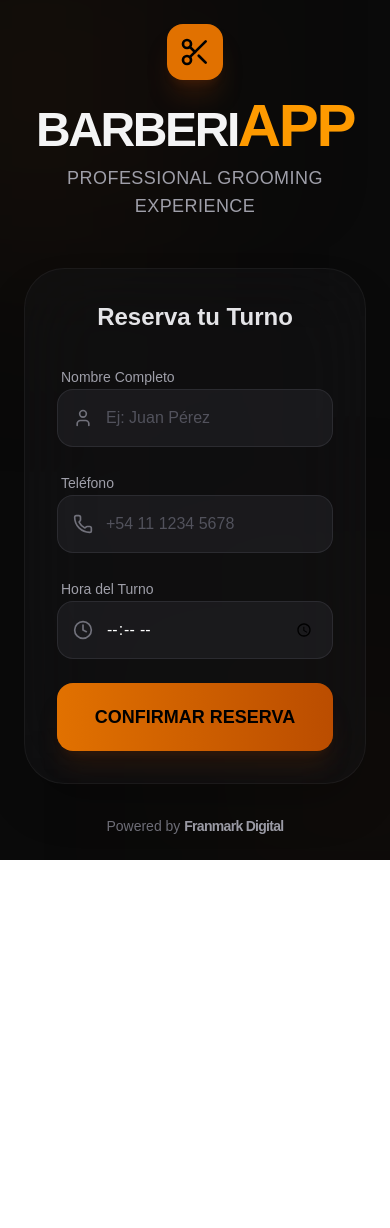
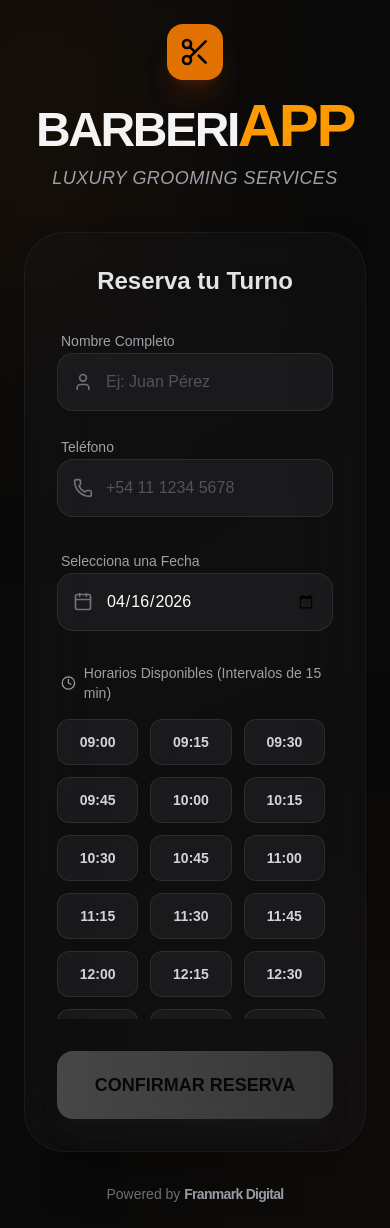
Before and after one commit to Lumpagol10/Barberiapp, a Next.js app: page / in a window 390 px wide. Before the commit the page ends 860 px from the top, so only its background shows below. Built offline with nearby package versions, Linux system fonts and the light colour scheme; no server answers; the database is empty.

Commit message:
feat: implementado selector de turnos de 15 min y lógica de disponibilidad dinámica

```diff
--- a/src/app/page.tsx
+++ b/src/app/page.tsx
@@ -1,20 +1,109 @@
 'use client'
 
-import { useState } from 'react'
-import { Scissors, Clock, Phone, User, CheckCircle2 } from 'lucide-react'
+import { useState, useEffect } from 'react'
+import { Scissors, Clock, Phone, User, CheckCircle2, Calendar as CalendarIcon } from 'lucide-react'
+import { supabase } from '@/lib/supabase'
 
 export default function Home() {
   const [submitted, setSubmitted] = useState(false)
   const [loading, setLoading] = useState(false)
+  const [fetchingSlots, setFetchingSlots] = useState(false)
+
+  // Form States
+  const [nombre, setNombre] = useState('')
+  const [telefono, setTelefono] = useState('')
+  const [fecha, setFecha] = useState(new Date().toISOString().split('T')[0])
+  const [horaSeleccionada, setHoraSeleccionada] = useState('')
+
+  // Availability States
+  const [availableSlots, setAvailableSlots] = useState<string[]>([])
+  const [bookedSlots, setBookedSlots] = useState<string[]>([])
+  const [config, setConfig] = useState({ apertura: '09:00', cierre: '20:00', intervalo: 15 })
+
+  useEffect(() => {
+    fetchAvailability()
+  }, [fecha])
+
+  const fetchAvailability = async () => {
+    setFetchingSlots(true)
+    try {
+      // 1. Fetch Config
+      const { data: configData } = await supabase
+        .from('configuracion_barberia')
+        .select('*')
+        .single()
+
+      if (configData) {
+        setConfig({
+          apertura: configData.hora_apertura,
+          cierre: configData.hora_cierre,
+          intervalo: configData.intervalo_minutos
+        })
+      }
+
+      // 2. Fetch Booked Turns for selected date
+      const { data: turnsData } = await supabase
+        .from('turnos')
+        .select('hora')
+        .eq('fecha', fecha)
+
+      const booked = turnsData?.map(t => t.hora.substring(0, 5)) || []
+      setBookedSlots(booked)
+
+      // 3. Generate All Possible Slots
+      generateSlots(
+        configData?.hora_apertura || '09:00',
+        configData?.hora_cierre || '20:00',
+        configData?.intervalo_minutos || 15
+      )
+    } catch (error) {
+      console.error('Error fetching availability:', error)
+    } finally {
+      setFetchingSlots(false)
+    }
+  }
+
+  const generateSlots = (apertura: string, cierre: string, intervalo: number) => {
+    const slots = []
+    let current = new Date(`2024-01-01T${apertura}`)
+    const end = new Date(`2024-01-01T${cierre}`)
+
+    while (current < end) {
+      const timeString = current.toTimeString().substring(0, 5)
+      slots.push(timeString)
+      current.setMinutes(current.getMinutes() + intervalo)
+    }
+    setAvailableSlots(slots)
+  }
 
   const handleSubmit = async (e: React.FormEvent) => {
     e.preventDefault()
+    if (!horaSeleccionada) {
+      alert('Por favor selecciona un horario')
+      return
+    }
+
     setLoading(true)
-    // Simular envío de reserva
-    setTimeout(() => {
+
+    const { error } = await supabase
+      .from('turnos')
+      .insert([
+        {
+          cliente_nombre: nombre,
+          cliente_telefono: telefono,
+          fecha: fecha,
+          hora: horaSeleccionada
+        }
+      ])
+
+    if (error) {
+      console.error('Error saving appointment:', error)
+      alert('Hubo un error al guardar tu turno. Por favor intenta de nuevo.')
+      setLoading(false)
+    } else {
       setLoading(false)
       setSubmitted(true)
-    }, 1500)
+    }
   }
 
   if (submitted) {
@@ -26,10 +115,16 @@ export default function Home() {
           </div>
           <h2 className="text-3xl font-bold text-white">¡Turno Reservado!</h2>
           <p className="text-zinc-400 text-lg">
-            Gracias por elegir <span className="text-amber-500 font-semibold">Barberiapp</span>. Te esperamos en la hora seleccionada.
+            Gracias <span className="text-white font-medium">{nombre}</span>. Tu turno para el <span className="text-amber-500 font-semibold">{fecha}</span> a las <span className="text-amber-500 font-semibold">{horaSeleccionada}hs</span> ha sido confirmado.
           </p>
           <button
-            onClick={() => setSubmitted(false)}
+            onClick={() => {
+              setSubmitted(false)
+              setNombre('')
+              setTelefono('')
+              setHoraSeleccionada('')
+              fetchAvailability()
+            }}
             className="w-full py-4 bg-amber-600 hover:bg-amber-700 text-white font-bold rounded-xl transition-all shadow-lg shadow-amber-900/20"
           >
             Nueva Reserva
@@ -45,7 +140,7 @@ export default function Home() {
       <div className="absolute top-[-10%] left-[-10%] w-[40%] h-[40%] bg-amber-900/20 rounded-full blur-[120px]" />
       <div className="absolute bottom-[-10%] right-[-10%] w-[40%] h-[40%] bg-amber-900/10 rounded-full blur-[120px]" />
 
-      <header className="mb-12 text-center relative z-10">
+      <header className="mb-10 text-center relative z-10">
         <div className="flex items-center justify-center mb-4">
           <div className="p-3 bg-amber-600 rounded-2xl shadow-xl shadow-amber-900/30">
             <Scissors className="w-8 h-8 text-black" />
@@ -54,20 +149,23 @@ export default function Home() {
         <h1 className="text-5xl font-extrabold tracking-tighter sm:text-6xl mb-2">
           BARBERI<span className="text-amber-500 text-6xl">APP</span>
         </h1>
-        <p className="text-zinc-400 text-lg font-light tracking-wide">PROFESSIONAL GROOMING EXPERIENCE</p>
+        <p className="text-zinc-400 text-lg font-light tracking-wide italic">LUXURY GROOMING SERVICES</p>
       </header>
 
-      <main className="w-full max-w-lg relative z-10">
+      <main className="w-full max-w-2xl relative z-10">
         <div className="bg-zinc-900/40 backdrop-blur-2xl border border-white/5 p-8 sm:p-10 rounded-[2.5rem] shadow-2xl">
           <h2 className="text-2xl font-semibold mb-8 text-center text-zinc-200">Reserva tu Turno</h2>
 
-          <form onSubmit={handleSubmit} className="space-y-6">
+          <form onSubmit={handleSubmit} className="space-y-8">
+            <div className="grid md:grid-cols-2 gap-6">
               <div className="space-y-2">
                 <label className="text-sm font-medium text-zinc-400 ml-1">Nombre Completo</label>
                 <div className="relative">
                   <User className="absolute left-4 top-1/2 -translate-y-1/2 w-5 h-5 text-zinc-500" />
                   <input
                     required
+                    value={nombre}
+                    onChange={(e) => setNombre(e.target.value)}
                     type="text"
                     placeholder="Ej: Juan Pérez"
                     className="w-full bg-zinc-800/50 border border-zinc-700/50 focus:border-amber-500/50 focus:ring-2 focus:ring-amber-500/20 rounded-2xl py-4 pl-12 pr-4 outline-none transition-all placeholder:text-zinc-600 text-white"
@@ -81,29 +179,71 @@ export default function Home() {
                   <Phone className="absolute left-4 top-1/2 -translate-y-1/2 w-5 h-5 text-zinc-500" />
                   <input
                     required
+                    value={telefono}
+                    onChange={(e) => setTelefono(e.target.value)}
                     type="tel"
                     placeholder="+54 11 1234 5678"
                     className="w-full bg-zinc-800/50 border border-zinc-700/50 focus:border-amber-500/50 focus:ring-2 focus:ring-amber-500/20 rounded-2xl py-4 pl-12 pr-4 outline-none transition-all placeholder:text-zinc-600 text-white"
                   />
                 </div>
               </div>
+            </div>
 
             <div className="space-y-2">
-              <label className="text-sm font-medium text-zinc-400 ml-1">Hora del Turno</label>
+              <label className="text-sm font-medium text-zinc-400 ml-1">Selecciona una Fecha</label>
               <div className="relative">
-                <Clock className="absolute left-4 top-1/2 -translate-y-1/2 w-5 h-5 text-zinc-500" />
+                <CalendarIcon className="absolute left-4 top-1/2 -translate-y-1/2 w-5 h-5 text-zinc-500" />
                 <input
                   required
-                  type="time"
+                  type="date"
+                  value={fecha}
+                  min={new Date().toISOString().split('T')[0]}
+                  onChange={(e) => setFecha(e.target.value)}
                   className="w-full bg-zinc-800/50 border border-zinc-700/50 focus:border-amber-500/50 focus:ring-2 focus:ring-amber-500/20 rounded-2xl py-4 pl-12 pr-4 outline-none transition-all text-white appearance-none"
                 />
               </div>
             </div>
 
+            <div className="space-y-4">
+              <label className="text-sm font-medium text-zinc-400 ml-1 flex items-center gap-2">
+                <Clock className="w-4 h-4" /> Horarios Disponibles (Intervalos de {config.intervalo} min)
+              </label>
+
+              {fetchingSlots ? (
+                <div className="flex justify-center py-10">
+                  <div className="w-8 h-8 border-4 border-amber-500/30 border-t-amber-500 rounded-full animate-spin" />
+                </div>
+              ) : (
+                <div className="grid grid-cols-3 sm:grid-cols-4 md:grid-cols-5 gap-3 max-h-[300px] overflow-y-auto pr-2 custom-scrollbar">
+                  {availableSlots.map((slot) => {
+                    const isBooked = bookedSlots.includes(slot)
+                    const isSelected = horaSeleccionada === slot
+
+                    return (
                       <button
-              disabled={loading}
+                        key={slot}
+                        type="button"
+                        disabled={isBooked}
+                        onClick={() => setHoraSeleccionada(slot)}
+                        className={`
+                          py-3 rounded-xl text-center text-sm font-bold transition-all border
+                          ${isBooked ? 'bg-zinc-800/20 border-zinc-800/50 text-zinc-700 cursor-not-allowed line-through' :
+                            isSelected ? 'bg-amber-600 border-amber-500 text-black shadow-lg shadow-amber-900/40' :
+                            'bg-zinc-800/50 border-zinc-700/50 text-zinc-300 hover:border-amber-500/50 hover:bg-zinc-800'}
+                        `}
+                      >
+                        {slot}
+                      </button>
+                    )
+                  })}
+                </div>
+              )}
+            </div>
+
+            <button
+              disabled={loading || !horaSeleccionada}
               type="submit"
-              className="w-full py-5 bg-gradient-to-r from-amber-600 to-amber-700 hover:from-amber-500 hover:to-amber-600 text-black font-black text-lg rounded-2xl transition-all transform active:scale-[0.98] shadow-xl shadow-amber-900/20 disabled:opacity-70 disabled:cursor-not-allowed flex items-center justify-center gap-2 mt-4"
+              className="w-full py-5 bg-gradient-to-r from-amber-600 to-amber-700 hover:from-amber-500 hover:to-amber-600 text-black font-black text-lg rounded-2xl transition-all transform active:scale-[0.98] shadow-xl shadow-amber-900/20 disabled:opacity-50 disabled:grayscale disabled:cursor-not-allowed flex items-center justify-center gap-2 mt-4"
             >
               {loading ? (
                 <div className="w-6 h-6 border-4 border-black/30 border-t-black rounded-full animate-spin" />
--- /dev/null
+++ b/src/lib/supabase.ts
@@ -0,0 +1,6 @@
+import { createClient } from '@supabase/supabase-js'
+
+const supabaseUrl = process.env.NEXT_PUBLIC_SUPABASE_URL || 'https://tu-proyecto.supabase.co'
+const supabaseAnonKey = process.env.NEXT_PUBLIC_SUPABASE_ANON_KEY || 'tu-anon-key'
+
+export const supabase = createClient(supabaseUrl, supabaseAnonKey)
```
Also changed, not shown: 1 other file (tests, documents, lock files or other folders). Lines whose indentation alone changed are shown as unchanged.
